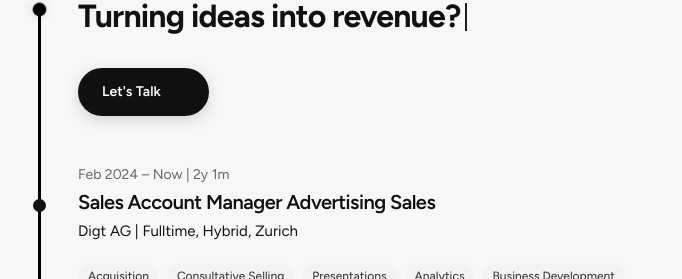
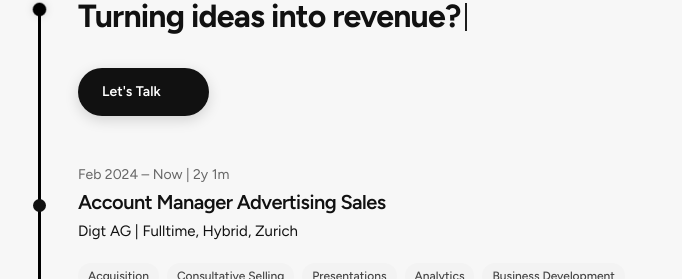
Before and after one commit to laurosalvel-pixel/CV-2026, a React (Vite) app: page / in a window 1280 px wide. Shown: the part 960-1239 px from the top of the page, without its empty margins (256-938 px from the left). Built offline with nearby package versions, Linux system fonts and the light colour scheme; some icons are missing.

Commit message:
Update job title and clients list

```diff
--- a/src/data/roles.jsx
+++ b/src/data/roles.jsx
@@ -50,7 +50,7 @@ const digtSections = [
                 <div className="w-full bg-[#E6E6E6]/60 p-4 rounded-lg">
                     <h3 className="text-[13px] font-semibold text-black mb-2">Clients</h3>
                     <p className="text-[#555] text-[13px] leading-relaxed">
-                        Richemont Group, Decathlon Group, Zalando, HUGO BOSS AG, Oniverse, About You, Swarovski, Farfetch, Mammut, Gymshark
+                        ABOUT YOU, Baume & Mercier, Bucherer, Decathlon Group, DOUGLAS, Farfetch, Gymshark, HUGO BOSS AG, L'Occitane, Mammut, Oniverse, Richemont Group, Rituals, SCOTT, Swarovski, Zalando
                     </p>
                 </div>
             </div>
@@ -329,7 +329,7 @@ export const allRoles = [
         id: 'digt',
         isCurrent: true,
         date: "Feb 2024 – Now | 2y 1m",
-        title: "Sales Account Manager Advertising Sales",
+        title: "Account Manager Advertising Sales",
         company: "Digt AG | Fulltime, Hybrid, Zurich",
         tags: digtTags,
         sections: digtSections
```
